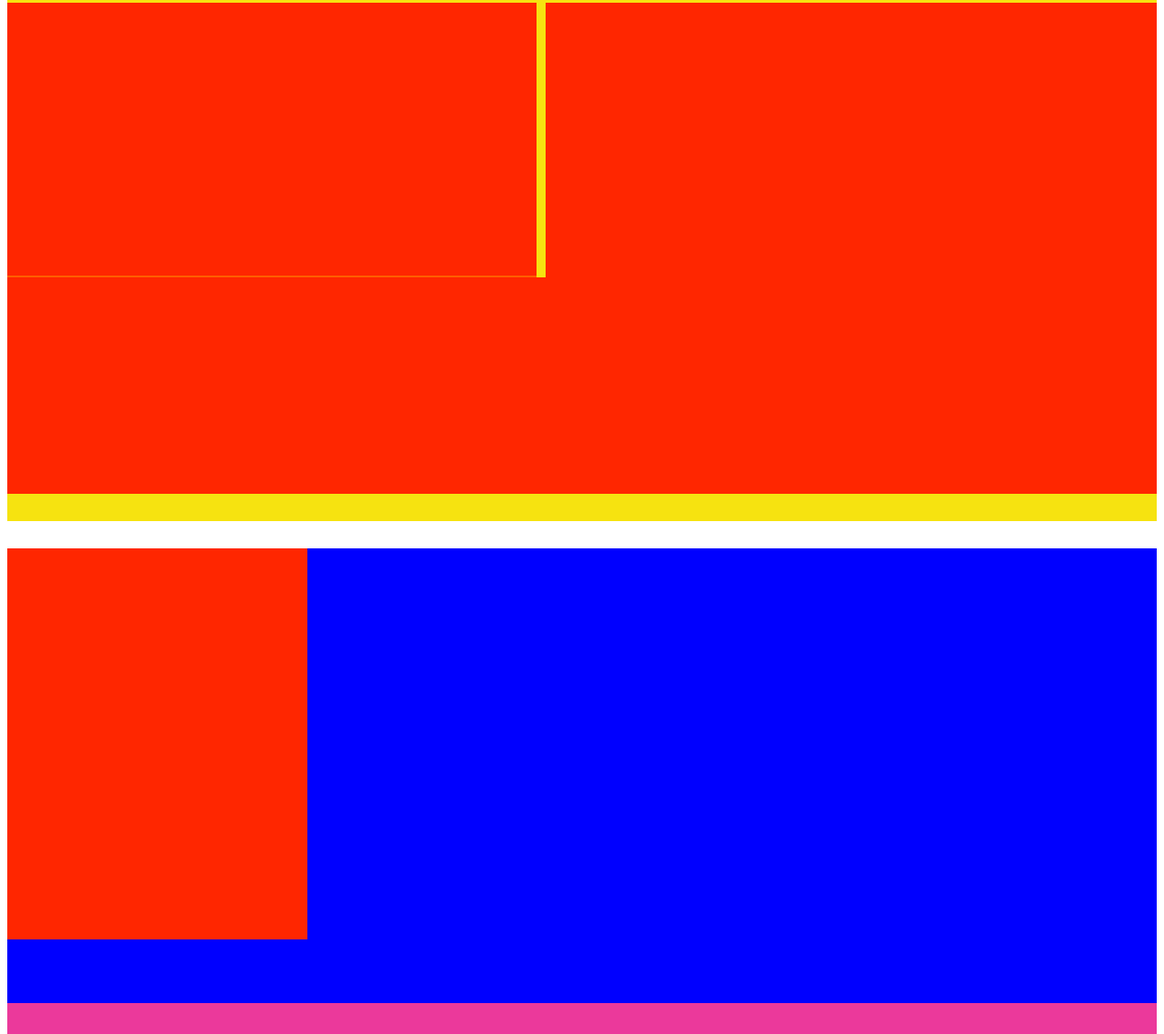
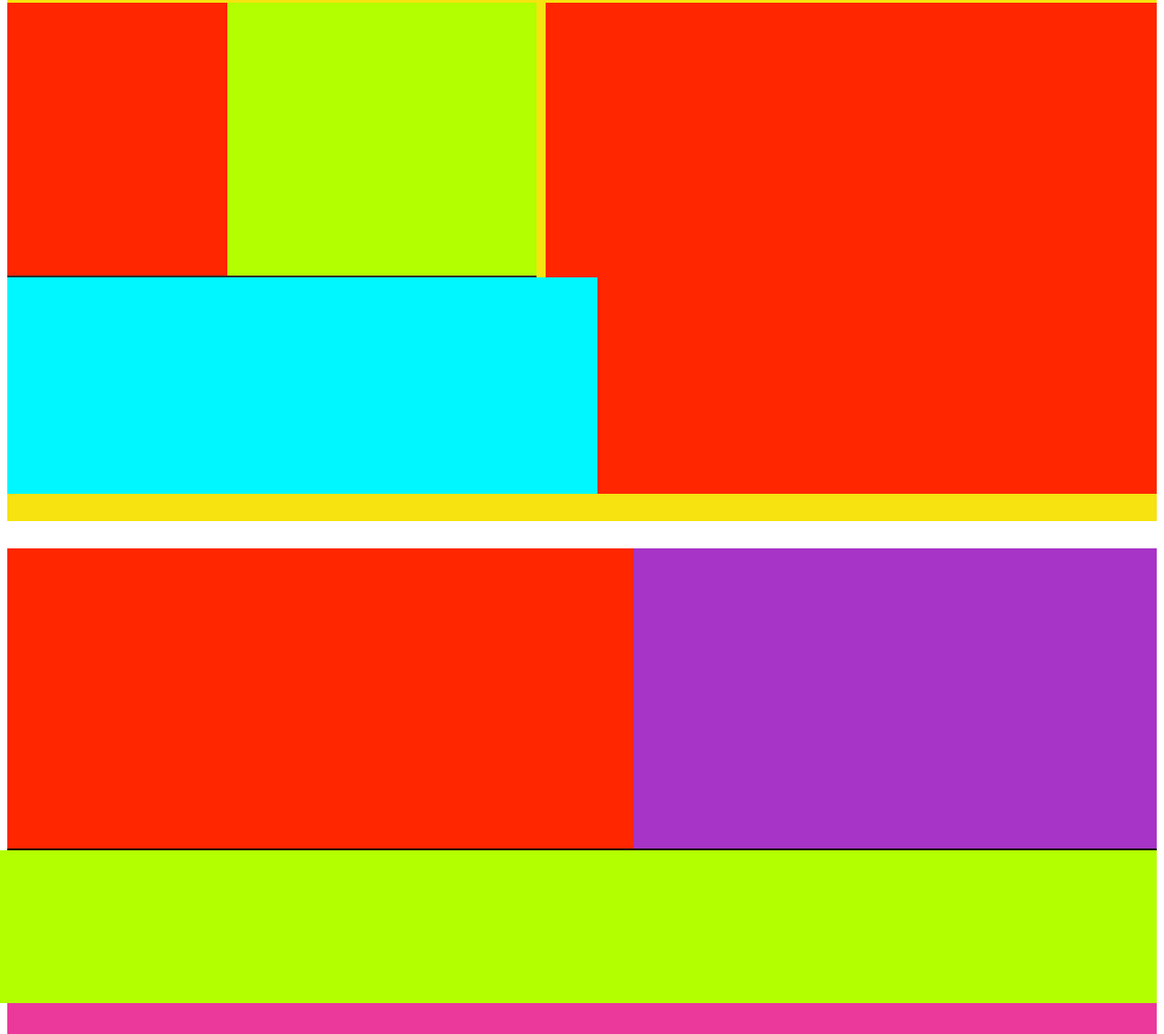
Before and after one commit to 377jacoo/projeto1, a plain HTML site: page teste.html in a window 1280 px wide. Shown: the part 235-1372 px from the top of the page at 91% size. Drawn offline with Linux system fonts and the light colour scheme.

Commit message:
Add files via upload

```diff
--- a/teste.html
+++ b/teste.html
@@ -43,7 +43,7 @@
            width: 620px;
            height: 510px;
            flex-direction: row;
-           background-color:rgb(255, 94, 0);
+           background-color:rgb(47, 47, 47);
            font-size: 15px;
            text-align: justify;
            padding: 15px;
@@ -70,7 +70,7 @@
         {
             width: 140px;
             height: 100px;
-            background-color:rgb(255, 38, 0);
+            background-color:rgb(179, 255, 0);
             padding: 100px;
             display: flex;
             flex-direction:row;
@@ -83,9 +83,9 @@
         }
         .h3
         {
-            width: 448px;
+            width: 449px;
             height: 38px;
-            background-color:rgb(255, 38, 0);
+            background-color:rgb(0, 247, 255);
             padding: 100px;
             display: flex;
             flex-direction:column;
@@ -109,12 +109,13 @@
         .azul
         {
             height: 500px;
-            background-color:blue;
+            background-color:rgb(4, 4, 5);
+            position: relative;
         }
-        .t2
+        .t1
         {
-            width: 300px;
-            height: 400px;
+            width: 800px;
+            height: 300px;
             flex-direction: column;
             background-color:rgb(255, 38, 0);
             padding: 15px;
@@ -122,9 +123,36 @@
             justify-content: space-around;
             margin-top: 30px;
         }
+        .t2
+        {
+            width: 1407px;
+            height: 168px;
+            background-color:rgb(179, 255, 0);
+            padding: 0px;
+            display: flex;
+            flex-direction:row;
+            position: absolute;
+            bottom: 0px;
+            right: 0px;
+
+
+        }
+        .t3
+        {
+            width: 575px;
+            height: 330px;
+            background-color:rgb(167, 51, 199);
+            padding: 0px;
+            display: flex;
+            flex-direction:column;
+            position:absolute;
+            top: 0px;
+            right: 0px;
+
+        }
         .rosa
         {
-            height:500px;
+            height:200px;
             background-color:rgb(235, 57, 155);
         }
         /*DIV LIXO
@@ -169,8 +197,9 @@
         </div>
     </div>
     <div class="azul">
+        <div class="t1"></div>
         <div class="t2"></div>
-        <div class="texto3"></div>
+        <div class="t3"></div>
     </div>
     <div class="rosa">
         <div class="imagem2"></div>
```
